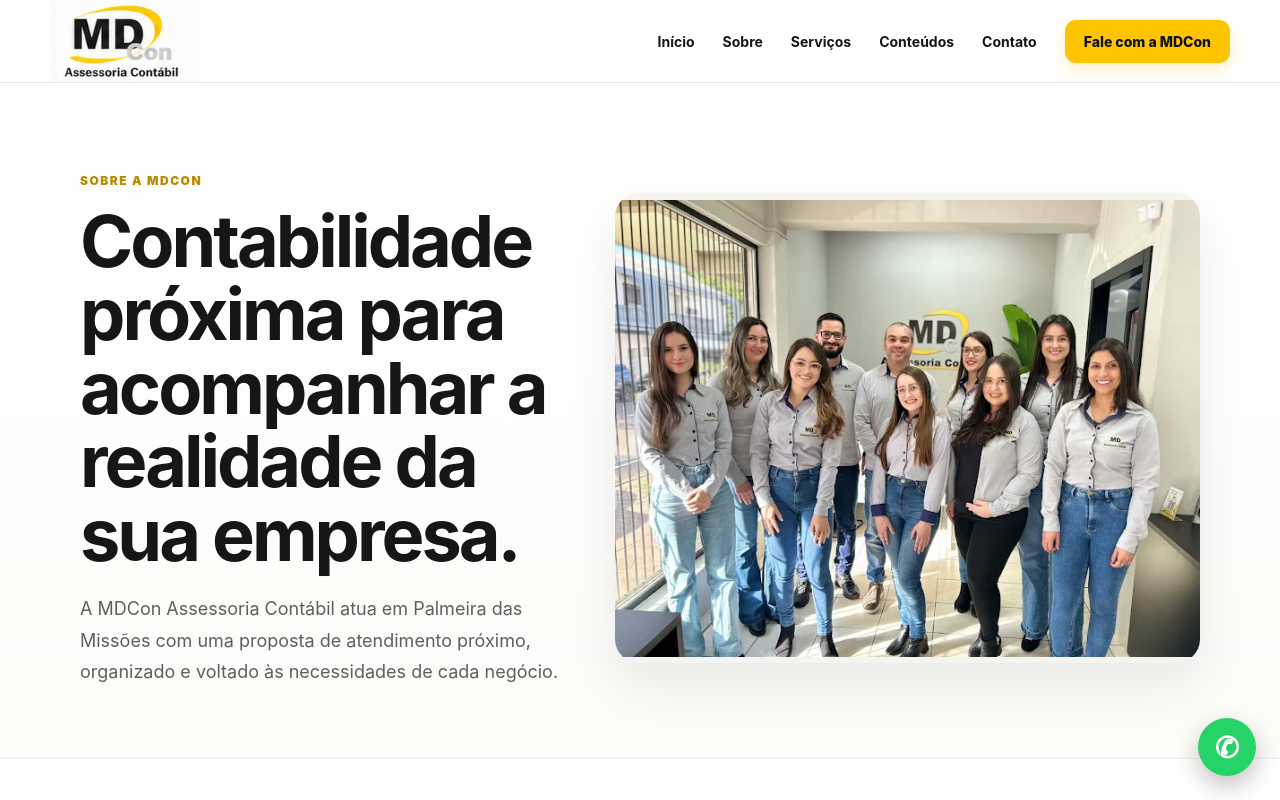
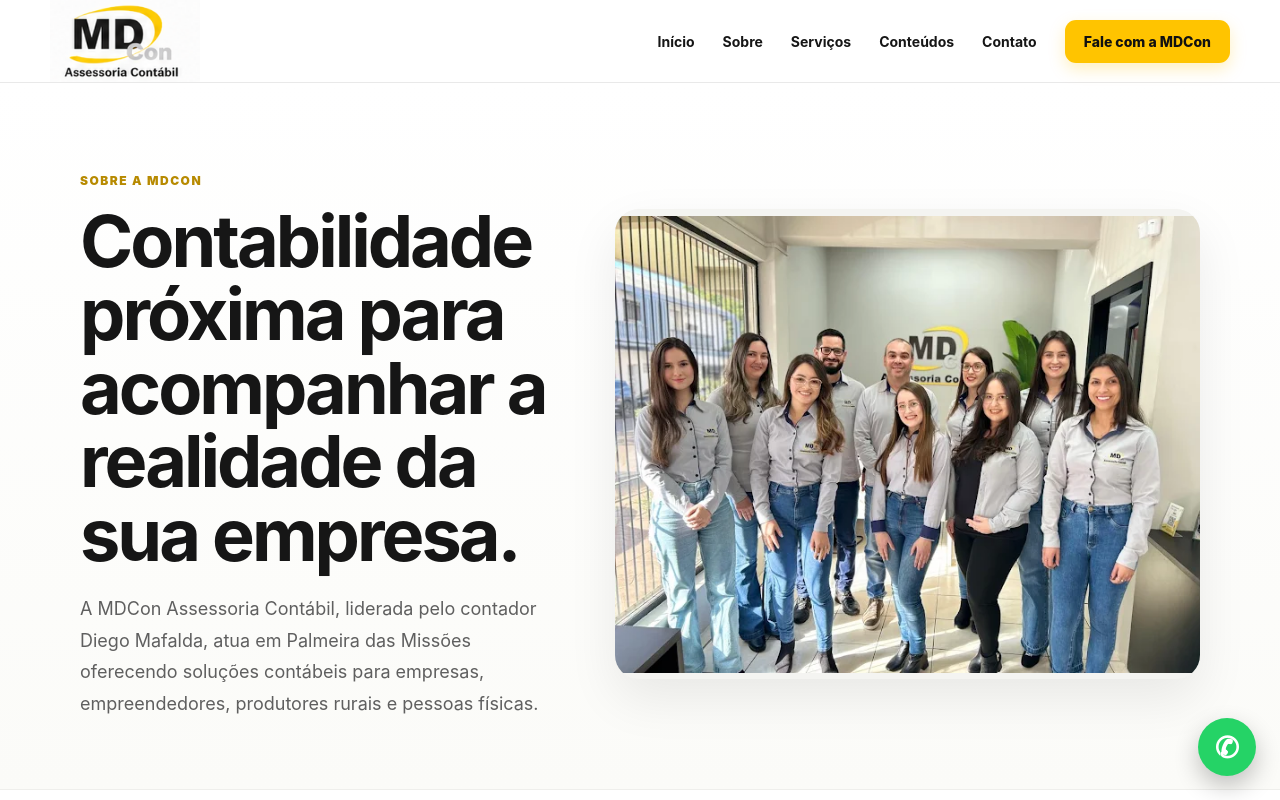
Before and after one commit to cestarifcc-glitch/mdcon-site-oficial, a Next.js app: page /sobre in a window 1280 px wide. Shown: the top 800 px of the page. Built offline with nearby package versions, Linux system fonts and the light colour scheme.

Commit message:
Update page.tsx

```diff
--- a/app/sobre/page.tsx
+++ b/app/sobre/page.tsx
@@ -338,8 +338,7 @@
             <span className="about-eyebrow">SOBRE A MDCON</span>
             <h1>Contabilidade próxima para acompanhar a realidade da sua empresa.</h1>
             <p>
-              A MDCon Assessoria Contábil atua em Palmeira das Missões com uma proposta
-              de atendimento próximo, organizado e voltado às necessidades de cada negócio.
+              A MDCon Assessoria Contábil, liderada pelo contador Diego Mafalda, atua em Palmeira das Missões oferecendo soluções contábeis para empresas, empreendedores, produtores rurais e pessoas físicas.
             </p>
           </div>
 
```
